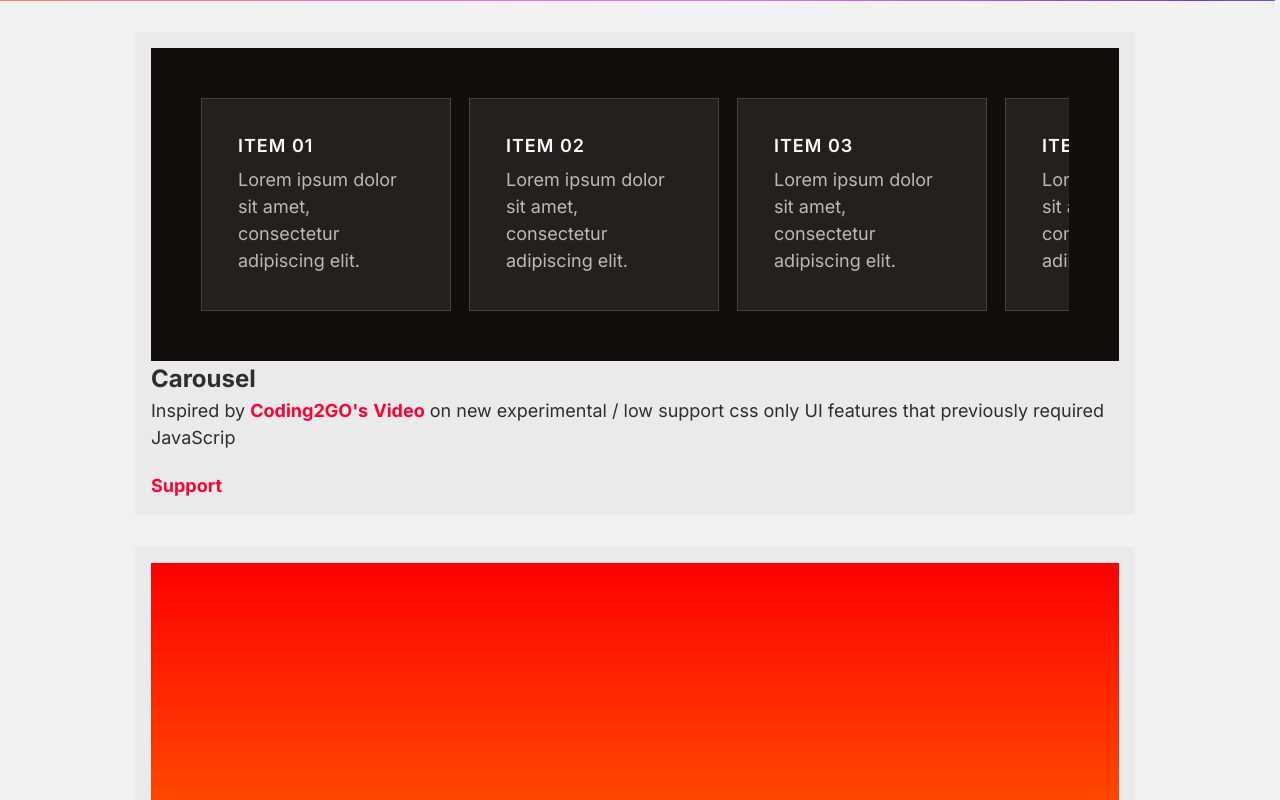
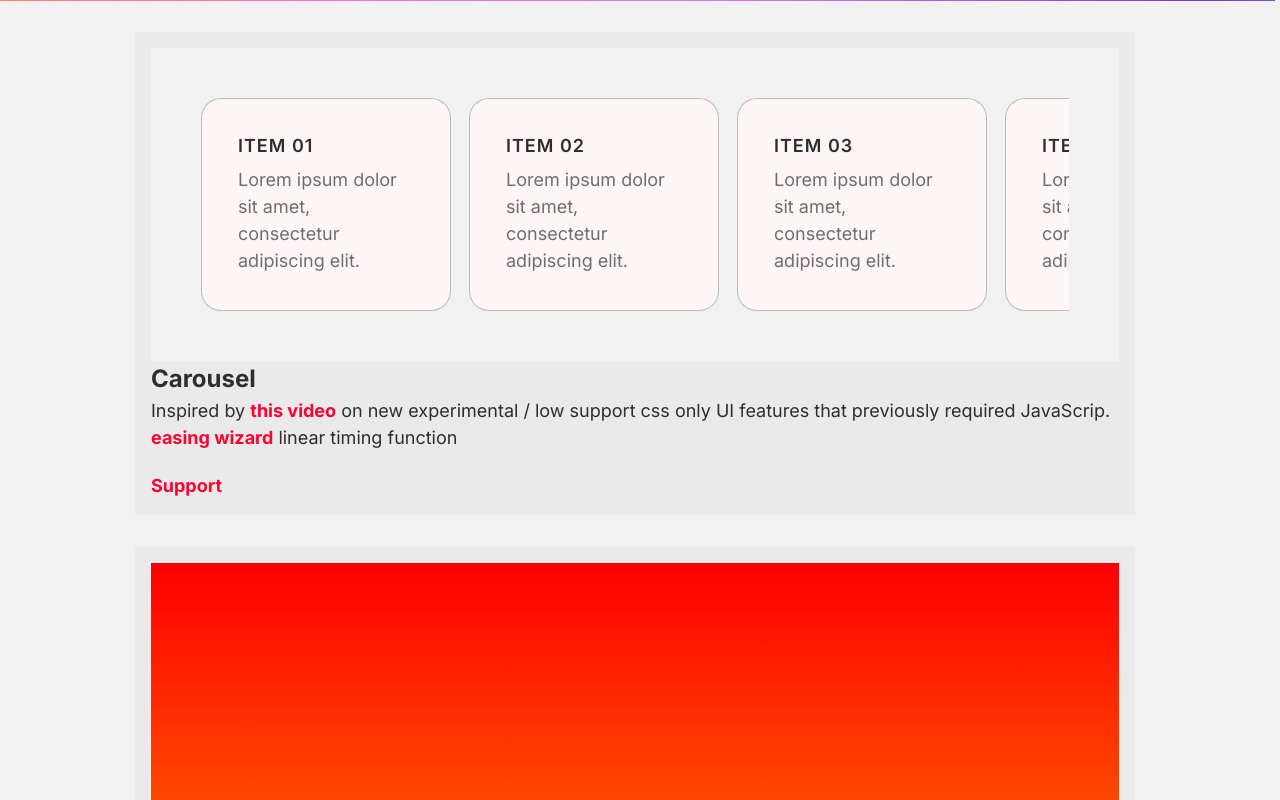
Before and after one commit to BigBadBodyPillow/snippets, a SvelteKit app: page / in a window 1280 px wide. Shown: the top 800 px of the page. Built offline with nearby package versions, Linux system fonts and the light colour scheme.

Commit message:
changed stuff with the popover. and the caouselr and.. um dsafdfafascasdasddasassaasddas

```diff
--- a/src/components/Carousel/Card.svelte
+++ b/src/components/Carousel/Card.svelte
@@ -2,5 +2,141 @@
   const { title, content } = $props();
 </script>
 
-<span>{title}</span>
-<p>{content}</p>
+<!-- <div class="inside">
+  <span>{title}</span>
+  <p>{content}</p>
+</div> -->
+
+<li class="card">
+  <div class="inside">
+    <span>{title}</span>
+    <p>{content}</p>
+  </div>
+</li>
+
+<style>
+  .card {
+    min-width: 250px;
+    scroll-snap-align: start;
+
+    list-style: none;
+
+    transition: transform 200ms;
+  }
+  .inside {
+    display: flex;
+    flex-direction: column;
+
+    gap: 1rem;
+    background: var(--card-background);
+    padding: 2em;
+    color: var(--cart-text);
+    border: 1px solid var(--border);
+
+    cursor: pointer;
+
+    border-radius: 20px;
+
+    @supports (corner-shape: squircle) {
+      corner-shape: squircle;
+      border-radius: 30px;
+    }
+
+    transition: transform 0.5s
+      linear(
+        0,
+        0.01 0.7%,
+        0.046 1.5%,
+        0.192 3.2%,
+        0.391 4.8%,
+        0.954 8.8%,
+        1.201 11%,
+        1.347 13%,
+        1.388 14%,
+        1.41 15.1%,
+        1.411 15.9%,
+        1.4 16.8%,
+        1.342 18.6%,
+        1.256 20.3%,
+        1.013 24.5%,
+        0.913 26.7%,
+        0.857 28.6%,
+        0.831 30.6%,
+        0.833 32.1%,
+        0.851 33.7%,
+        1.024 41.6%,
+        1.055 43.8%,
+        1.069 46%,
+        1.061 49.3%,
+        0.991 57.1%,
+        0.972 61.4%,
+        0.974 64.8%,
+        1.011 76.7%,
+        0.996 91.2%,
+        1
+      );
+  }
+
+  .card:hover .inside {
+    transform: scale(0.95) rotate(2deg);
+  }
+
+  .card::scroll-marker {
+    content: '';
+    height: var(--marker-height);
+    width: var(--marker-width);
+
+    background: var(--border);
+    border-radius: 10000px;
+  }
+
+  .card::scroll-marker:target-current {
+    background: var(--accent);
+    transform: translateY(calc(-1 * var(--marker-width) / 3));
+    height: var(--marker-width);
+
+    transition:
+      height 1s,
+      transform 1s;
+
+    transition-timing-function: linear(
+      0,
+      0.01 0.7%,
+      0.046 1.5%,
+      0.192 3.2%,
+      0.391 4.8%,
+      0.954 8.8%,
+      1.201 11%,
+      1.347 13%,
+      1.388 14%,
+      1.41 15.1%,
+      1.411 15.9%,
+      1.4 16.8%,
+      1.342 18.6%,
+      1.256 20.3%,
+      1.013 24.5%,
+      0.913 26.7%,
+      0.857 28.6%,
+      0.831 30.6%,
+      0.833 32.1%,
+      0.851 33.7%,
+      1.024 41.6%,
+      1.055 43.8%,
+      1.069 46%,
+      1.061 49.3%,
+      0.991 57.1%,
+      0.972 61.4%,
+      0.974 64.8%,
+      1.011 76.7%,
+      0.996 91.2%,
+      1
+    );
+  }
+
+  .card span {
+    color: var(--text);
+    text-transform: uppercase;
+    font-weight: 600;
+    letter-spacing: 0.1rem;
+  }
+</style>
--- a/src/components/Carousel/Carousel.svelte
+++ b/src/components/Carousel/Carousel.svelte
@@ -1,4 +1,6 @@
 <script lang="ts">
+  import Card from './Card.svelte';
+
   const cards = [
     { title: 'Item 01', content: 'Lorem ipsum dolor sit amet, consectetur adipiscing elit.' },
     { title: 'Item 02', content: 'Lorem ipsum dolor sit amet, consectetur adipiscing elit.' },
@@ -25,10 +27,11 @@
   <div class="demo">
     <ul class="carousel">
       {#each cards as card, index (index)}
-        <li class="card">
+        <!-- <li class="card">
           <span>{card.title}</span>
           <p>{card.content}</p>
-        </li>
+        </li> -->
+        <Card title={card.title} content={card.content} />
       {/each}
     </ul>
   </div>
@@ -36,10 +39,12 @@
   <div class="about">
     <h2 class="title">Carousel</h2>
     <p class="description">
-      Inspired by <a href="https://www.youtube.com/@coding2go">Coding2GO's</a>
-      <a href="https://youtu.be/6Pd6B0ZmT6s?si=gC-mOQXHXrZb3-jh">Video</a> on new experimental / low support
-      css only UI features that previously required JavaScrip
+      Inspired by
+      <a href="https://youtu.be/6Pd6B0ZmT6s?si=gC-mOQXHXrZb3-jh">this video</a> on new experimental /
+      low support css only UI features that previously required JavaScrip.
     </p>
+    <a href="https://easingwizard.com/"> easing wizard </a> linear timing function
+    <br />
     <br />
     <a href="https://caniuse.com/?search=%3A%3Ascroll-button%28%29">Support</a>
   </div>
@@ -60,44 +65,32 @@
     padding: 5rem;
 
     border: #fff;
-    background-color: rgb(19, 14, 14);
+    /* background-color: light-dark(rgb(255, 255, 255), rgb(19, 14, 14)); */
+    background-color: var(--background);
 
-    --card-title: white;
-    --cart-text: hsl(from var(--text) h s 73);
-    --card-background: rgb(36, 32, 32);
-    --border: rgb(66, 66, 66);
-    --accent: rgb(105, 6, 19);
+    --cart-text: light-dark(
+      hsl(from var(--text) h s calc(l + 25)),
+      hsl(from var(--text) h s calc(l - 40))
+    );
+    --card-background: light-dark(rgb(255, 247, 247), rgb(36, 32, 32));
+
+    --marker-width: 1.5rem;
+    --marker-height: 0.6rem;
   }
 
   .carousel {
     anchor-name: --carousel;
-    width: 100%;
     display: flex;
     gap: 1em;
+    width: 100%;
+
     scroll-behavior: smooth;
     overflow-x: auto;
     scrollbar-width: none;
     -ms-overflow-style: none;
     scroll-snap-type: x mandatory;
+
     scroll-marker-group: after;
-  }
-  .card {
-    min-width: 250px;
-    scroll-snap-align: start;
-    display: flex;
-    flex-direction: column;
-    gap: 1rem;
-    background: var(--card-background);
-    padding: 2em;
-    color: var(--cart-text);
-    border: 1px solid var(--border);
-    list-style: none;
-
-    transition: transform 200ms;
-  }
-
-  .card:hover {
-    transform: scale(0.95) rotate(2deg);
   }
 
   .carousel::-webkit-scrollbar {
@@ -107,17 +100,21 @@
   }
 
   .carousel::scroll-button(*) {
-    border: none;
-    background-color: var(--accent);
-    font-family: Consolas;
-    font-size: 2rem;
-    color: var(--text);
-    height: 40px;
-    width: 40px;
-    padding-bottom: 0.1em;
-    cursor: pointer;
     position: fixed;
     position-anchor: --carousel;
+
+    width: 40px;
+    height: 40px;
+
+    font-family: var(--font-roboto-mono);
+    font-size: 2rem;
+
+    color: var(--text);
+    background-color: var(--accent);
+    padding-bottom: 0.1em; /*Magic number*/
+    border: none;
+
+    cursor: pointer;
   }
 
   .carousel::scroll-button(left) {
@@ -133,32 +130,15 @@
   }
 
   .carousel::scroll-button(*):disabled {
-    opacity: 0.5;
-    cursor: var(--cursor);
+    background-color: hsl(from var(--accent) h s l / 0.5);
+    color: var(--text-invert);
+    cursor: not-allowed;
   }
 
   .carousel::scroll-marker-group {
     display: flex;
     justify-content: center;
     gap: 0.5rem;
-    padding-top: 1.25rem;
-  }
-
-  .card::scroll-marker {
-    content: '';
-    height: 0.6rem;
-    width: 1.34rem;
-    background: var(--border);
-  }
-
-  .card::scroll-marker:target-current {
-    background: var(--accent);
-  }
-
-  .card span {
-    color: var(--card-title);
-    text-transform: uppercase;
-    font-weight: 600;
-    letter-spacing: 0.1rem;
+    padding-top: 2rem;
   }
 </style>
--- a/src/components/Popover.svelte
+++ b/src/components/Popover.svelte
@@ -41,20 +41,41 @@
   .popover {
     gap: 1rem;
     grid-template-columns: auto 1fr;
-    border: 1px solid var(--border);
-    border-radius: 0.75rem;
+
+    color: var(--text);
+
+    background: hsl(from var(--background) h s l / 0.2);
+    backdrop-filter: blur(4px);
+    border: 1px solid hsl(from var(--border) h s l / 0.2);
+    border-radius: 2rem;
+    @supports (corner-shape: squircle) {
+      corner-shape: squircle;
+      border-radius: 5rem;
+    }
+
+    box-shadow: 0 8px 32px hsl(0 0% 0% / 0.12);
+
     padding: var(--spacing-32);
-    background: var(--background);
-    color: var(--text);
-    box-shadow: 0 8px 32px hsl(0 0% 0% / 0.12);
     inline-size: min(90vw, 55rem);
-    /* width: fit-content; */
 
     opacity: 0;
-    translate: 0 -30px;
 
     transition-property: display, overlay, opacity, translate;
-    transition-duration: 0.75s;
+    transition-duration: 2s;
+    transition-timing-function: linear(
+      0,
+      0.029 0.8%,
+      0.13 1.8%,
+      0.908 7.2%,
+      1.051 9.1%,
+      1.112 11.2%,
+      1.116 12.2%,
+      1.106 13.4%,
+      1.007 19.5%,
+      0.987 23.1%,
+      1.001 35%,
+      1
+    );
     transition-behavior: allow-discrete;
 
     &:popover-open {
@@ -64,7 +85,7 @@
 
       @starting-style {
         opacity: 0;
-        translate: 0 -30px;
+        translate: 0 -100px;
       }
     }
 
@@ -79,21 +100,30 @@
 
   .trigger {
     all: unset;
+    anchor-name: --test;
     display: flex;
     height: fit-content;
     align-items: center;
-    cursor: pointer;
+
     color: var(--text);
+
     font: inherit;
-    anchor-name: --test;
     font-weight: 600;
     font-size: var(--font-16);
 
+    text-underline-offset: 6px;
+
+    text-decoration: underline dashed 2px;
+
+    transition: color 0.25s;
+
     &:hover {
       color: var(--accent);
-      text-decoration: underline dashed;
+      text-decoration: underline dashed 2px;
       text-underline-offset: 6px;
     }
+
+    cursor: pointer;
   }
 
   /* .trigger-title {
@@ -114,7 +144,7 @@
     .popover-description {
       margin-block-start: var(--spacing-8);
       font-size: var(--font-16);
-      color: hsl(from var(--text) h s l / 0.8);
+      color: hsl(from var(--text) h s l / 0.7);
       line-height: 1.6;
     }
   }
--- a/src/components/Range/RangeInput.svelte
+++ b/src/components/Range/RangeInput.svelte
@@ -1,5 +1,5 @@
 <script lang="ts">
-  import soundUrl from './audio-editor-output(1).mp3';
+  import soundUrl from './comb.mp3';
 
   let value = $state(50);
   let track: HTMLDivElement | undefined;
```
Also changed, not shown: 1 other file (tests, documents, lock files or other folders).
